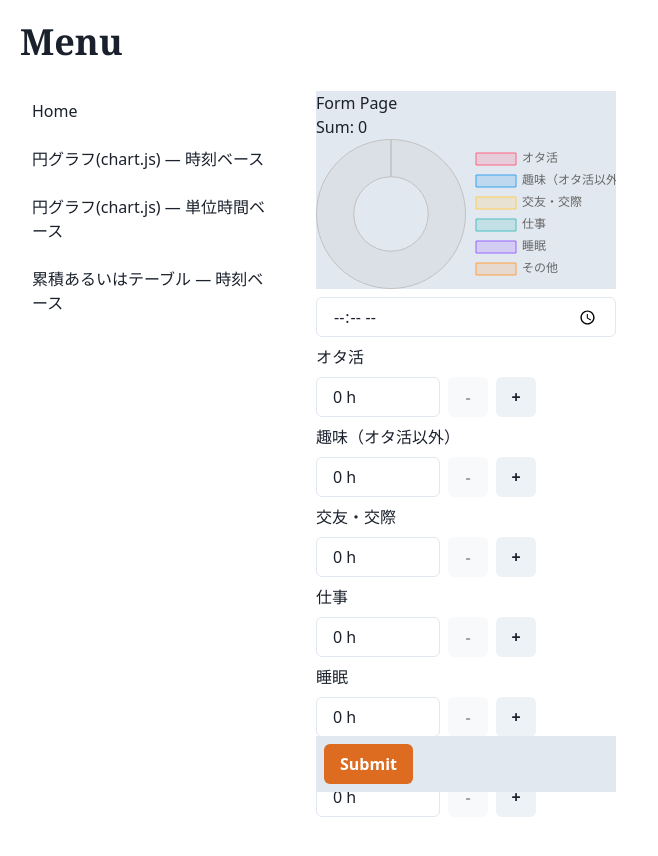
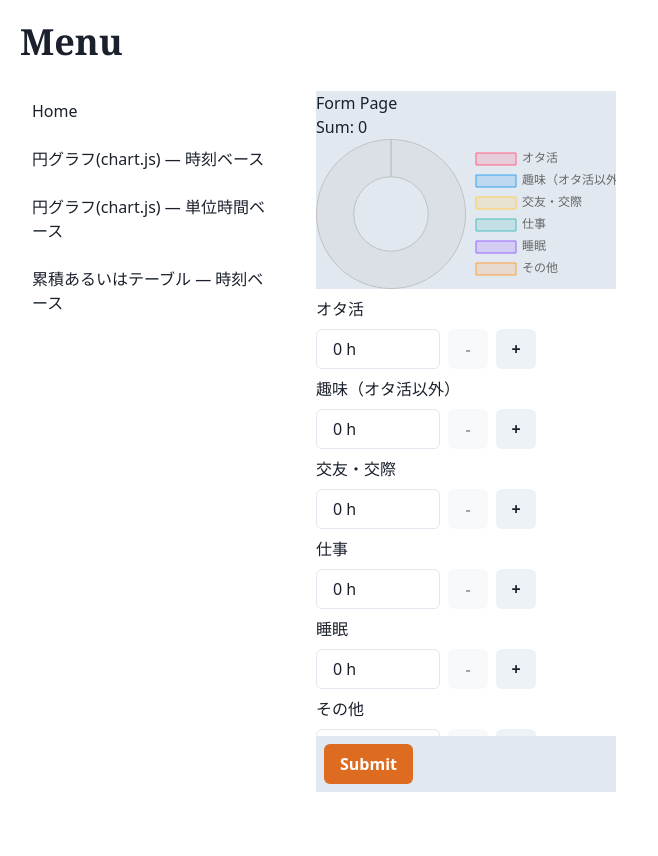
Before and after one commit to scndtnr/otaku_timetable, a Next.js app in the folder frontend/: page /hoursForm in a window 1280 px wide. Shown: the top 856 px of the page, without its empty margins (0-658 px from the left). After the commit the page ends 833 px from the top, so only its background shows below. Built offline with nearby package versions, Linux system fonts and the light colour scheme.

Commit message:
remove unused input box.

```diff
--- a/frontend/src/components/page/HoursForm/HoursForm.tsx
+++ b/frontend/src/components/page/HoursForm/HoursForm.tsx
@@ -141,7 +141,6 @@ export const HoursForm = () => {
         <Box>
           <form onSubmit={handleSubmit(onSubmit)}>
             <Stack>
-              <Input type="time" />
               <FormControl>
                 <FormLabel htmlFor="q1">{labels.q1}</FormLabel>
                 <InputHours name="q1" control={control} rules={{ validate: maxHoursValidation }} />
```
